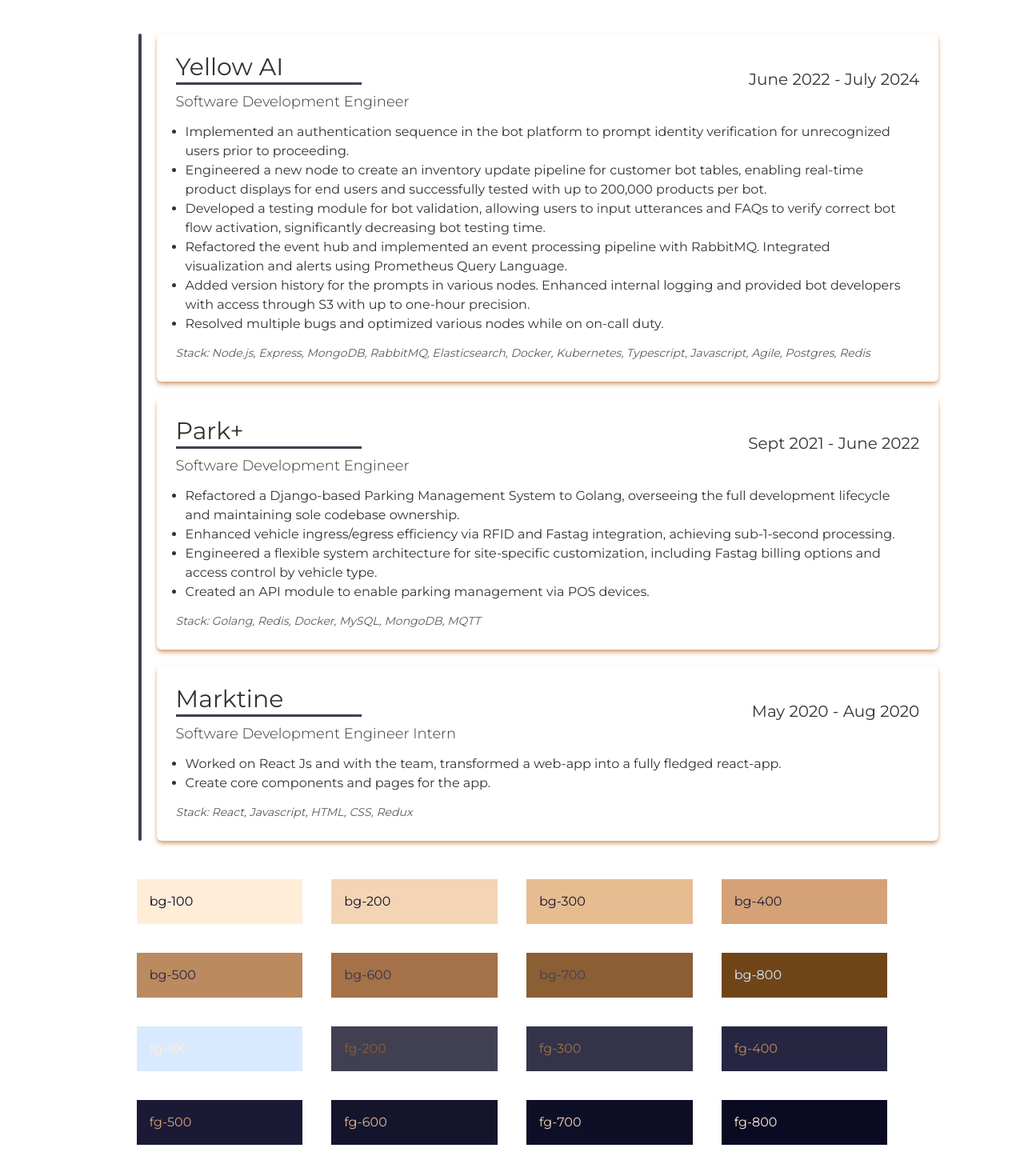
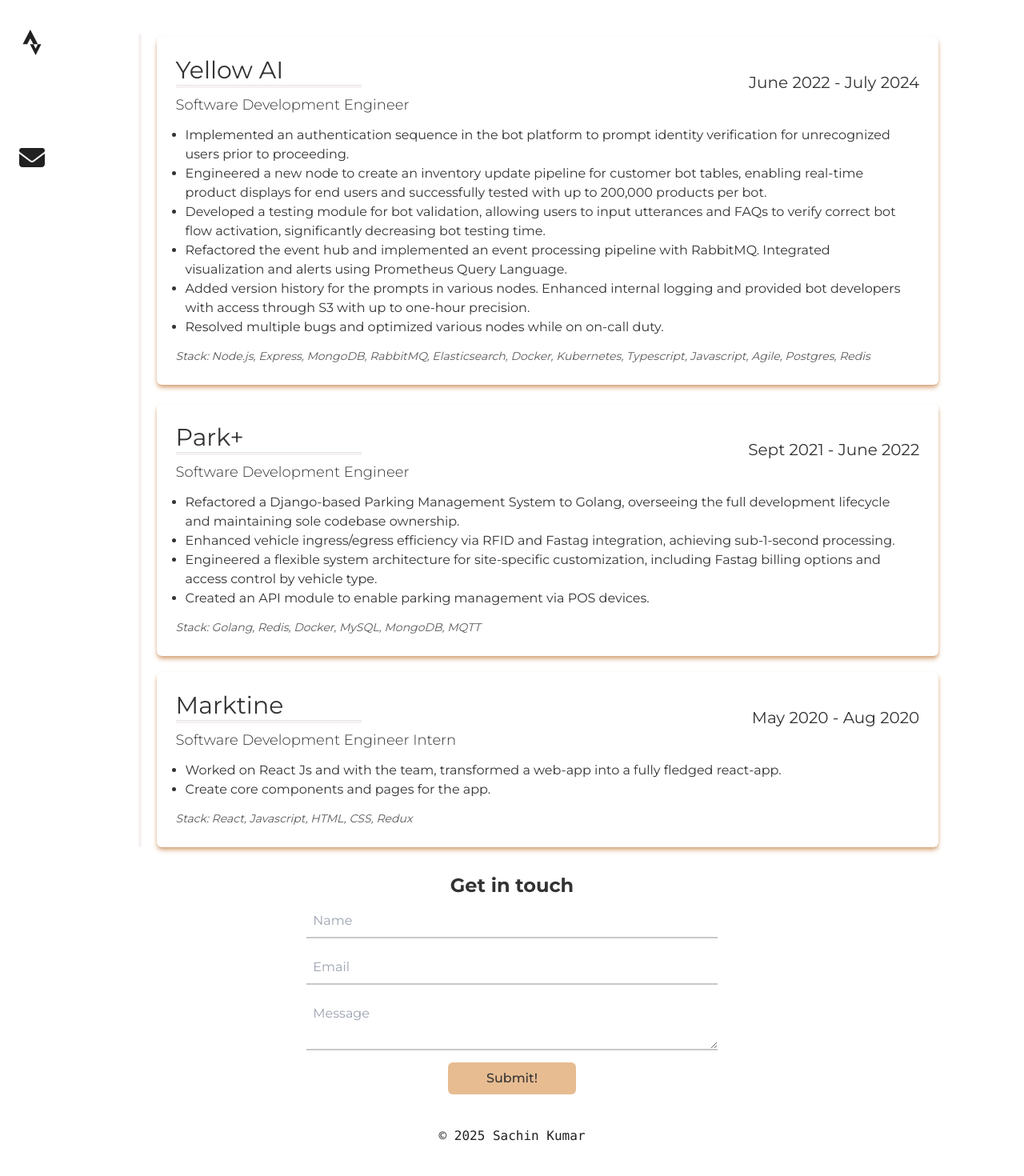
Before and after one commit to notreallystatic/notreallystatic, a Next.js app: page / in a window 1280 px wide. Shown: the part 514-1984 px from the top of the page at 80% size. After the commit the page ends 1954 px from the top, so only its background shows below. Built offline with nearby package versions, Linux system fonts and the light colour scheme.

Commit message:
impr: add footer, contact form & other minor changes

```diff
--- a/app/globals.css
+++ b/app/globals.css
@@ -24,14 +24,14 @@
 	--background-800: #a9a97d; */
 
 	--foreground: #333333;
-	--foreground-100: #d8eaff;
-	--foreground-200: #404052;
-	--foreground-300: #33334a;
-	--foreground-400: #262642;
-	--foreground-500: #1a1a36;
-	--foreground-600: #14142d;
-	--foreground-700: #0e0e26;
-	--foreground-800: #0a0a23;
+	--foreground-100: #ffffff;
+	--foreground-200: #f7f2f2;
+	--foreground-300: #c8c8c8;
+	--foreground-400: #9b9b9b;
+	--foreground-500: #6e6e6e;
+	--foreground-600: #434343;
+	--foreground-700: #212121;
+	--foreground-800: #000000;
 }
 
 @media (prefers-color-scheme: dark) {
@@ -55,7 +55,7 @@
 }
 
 .debug {
-	border: 0px solid red;
+	border: 2px solid red;
 }
 
 .nav-btn {
--- a/app/layout.tsx
+++ b/app/layout.tsx
@@ -31,9 +31,7 @@
 			<body>
 				<main className={montserrat.className}>
 					<Navbar />
-					<div className="w-11/12 md:w-10/12 debug m-auto mt-20">
-						{children}
-					</div>
+					<div className="w-11/12 md:w-10/12 m-auto mt-20">{children}</div>
 				</main>
 			</body>
 		</html>
--- a/app/page.tsx
+++ b/app/page.tsx
@@ -1,19 +1,21 @@
 import { WorkHistory } from "@/components/workHistory";
+import Contact from "@/components/contact";
+import Footer from "@/components/footer";
 
 export default function Home() {
 	return (
 		<>
-			<div className="grid grid-cols-12 debug">
-				<div className="debug col-span-12">
+			<div className="grid grid-cols-12">
+				<div className="col-span-12">
 					<div className="grid grid-cols-12 my-0 md:my-20">
-						<div className="col-span-12 md:col-span-6 debug p-1 md:p-6 text-8xl text-center my-auto">
+						<div className="col-span-12 md:col-span-6 p-1 md:p-6 text-8xl text-center my-auto">
 							<p>Sachin</p>
 							<p>Kumar</p>
 							{/* <span className="text-8xl w-[100]">Sachin</span>
 							<br />
 							<span className="text-8xl">Kumar</span> */}
 						</div>
-						<div className="col-span-12 md:col-span-6 debug p-6 font-medium leading-6 text-justify">
+						<div className="col-span-12 md:col-span-6 p-6 font-medium leading-6 text-justify">
 							<p className="m-1">👋 Hi,</p>
 							<p className="m-2">
 								{" "}
@@ -33,61 +35,31 @@
 					</div>
 				</div>
 				<WorkHistory />
-				<div className="debug col-span-12">
+				<Contact />
+				{/* <div className="col-span-12">
 					<div className="px-4">
 						<div className="grid grid-cols-12 bg-white m-5 gap-5 p-5">
-							<div className="bg-background-100 col-span-3 m-2 p-4 text-foreground-800">
-								bg-100
-							</div>
-							<div className="bg-background-200 col-span-3 m-2 p-4 text-foreground-700">
-								bg-200
-							</div>
-							<div className="bg-background-300 col-span-3 m-2 p-4 text-foreground-600">
-								bg-300
-							</div>
-							<div className="bg-background-400 col-span-3 m-2 p-4 text-foreground-500">
-								bg-400
-							</div>
-							<div className="bg-background-500 col-span-3 m-2 p-4 text-foreground-400">
-								bg-500
-							</div>
-							<div className="bg-background-600 col-span-3 m-2 p-4 text-foreground-300">
-								bg-600
-							</div>
-							<div className="bg-background-700 col-span-3 m-2 p-4 text-foreground-200">
-								bg-700
-							</div>
-							<div className="bg-background-800 col-span-3 m-2 p-4 text-foreground-100">
-								bg-800
-							</div>
-							<div className="bg-foreground-100 col-span-3 m-2 p-4 text-background-100">
-								fg-100
-							</div>
-							<div className="bg-foreground-200 col-span-3 m-2 p-4 text-background-700">
-								fg-200
-							</div>
-							<div className="bg-foreground-300 col-span-3 m-2 p-4 text-background-600">
-								fg-300
-							</div>
-							<div className="bg-foreground-400 col-span-3 m-2 p-4 text-background-500">
-								fg-400
-							</div>
-							<div className="bg-foreground-500 col-span-3 m-2 p-4 text-background-400">
-								fg-500
-							</div>
-							<div className="bg-foreground-600 col-span-3 m-2 p-4 text-background-300">
-								fg-600
-							</div>
-							<div className="bg-foreground-700 col-span-3 m-2 p-4 text-background-200">
-								fg-700
-							</div>
-							<div className="bg-foreground-800 col-span-3 m-2 p-4 text-background-100">
-								fg-800
-							</div>
+							<div className="bg-background-100 col-span-3 m-2 p-4">bg-100</div>
+							<div className="bg-background-200 col-span-3 m-2 p-4">bg-200</div>
+							<div className="bg-background-300 col-span-3 m-2 p-4">bg-300</div>
+							<div className="bg-background-400 col-span-3 m-2 p-4">bg-400</div>
+							<div className="bg-background-500 col-span-3 m-2 p-4">bg-500</div>
+							<div className="bg-background-600 col-span-3 m-2 p-4">bg-600</div>
+							<div className="bg-background-700 col-span-3 m-2 p-4">bg-700</div>
+							<div className="bg-background-800 col-span-3 m-2 p-4">bg-800</div>
+							<div className="bg-foreground-100 col-span-3 m-2 p-4">fg-100</div>
+							<div className="bg-foreground-200 col-span-3 m-2 p-4">fg-200</div>
+							<div className="bg-foreground-300 col-span-3 m-2 p-4">fg-300</div>
+							<div className="bg-foreground-400 col-span-3 m-2 p-4">fg-400</div>
+							<div className="bg-foreground-500 col-span-3 m-2 p-4">fg-500</div>
+							<div className="bg-foreground-600 col-span-3 m-2 p-4">fg-600</div>
+							<div className="bg-foreground-700 col-span-3 m-2 p-4">fg-700</div>
+							<div className="bg-foreground-800 col-span-3 m-2 p-4">fg-800</div>
 						</div>
 					</div>
-				</div>
+				</div> */}
 			</div>
+			<Footer />
 		</>
 	);
 }
--- /dev/null
+++ b/src/components/contact.tsx
@@ -0,0 +1,38 @@
+export default function Contact() {
+	return (
+		<div id="contact" className="col-span-12 scroll-offset my-3 p-5 ">
+			<h1 className="text-2xl font-bold text-center">Get in touch</h1>
+			<div className="w-full md:w-1/2 mx-auto">
+				<form
+					action="https://formspree.io/f/xeoopppj"
+					method="POST"
+					className="text-center"
+				>
+					<input
+						type="text"
+						placeholder="Name"
+						name="name"
+						className="border-b-2 transition-colors ease-in duration-150 border-foreground-300 focus:border-foreground-500 outline-none w-full p-2 my-2"
+					/>
+					<input
+						type="email"
+						placeholder="Email"
+						name="email"
+						className="border-b-2 transition-colors ease-in duration-150 border-foreground-300 focus:border-foreground-500 outline-none w-full p-2 my-2"
+					/>
+					<textarea
+						placeholder="Message"
+						name="message"
+						className="border-b-2 transition-colors ease-in duration-150 border-foreground-300 focus:border-foreground-500 outline-none w-full p-2 my-2"
+					/>
+					<button
+						type="submit"
+						className="bg-background-300 hover:bg-background-200 active:scale-95 font-medium rounded-md p-2 w-40"
+					>
+						Submit!
+					</button>
+				</form>
+			</div>
+		</div>
+	);
+}
--- /dev/null
+++ b/src/components/footer.tsx
@@ -0,0 +1,32 @@
+import { socialMediaHandles } from "@/constants";
+
+const EMAIL = "sachin.arbeit@gmail.com";
+
+export default function Footer() {
+	return (
+		<footer className="w-full">
+			<div className="flex flex-row md:flex-col items-center justify-around static md:fixed md:top-16 left-0 md:h-[90vh] z-0 md:z-10">
+				{socialMediaHandles.map((socialMedia) => (
+					<a
+						key={socialMedia.name}
+						href={socialMedia.url}
+						target="_blank"
+						rel="noreferrer"
+						className="text-foreground-700 hover:cursor-pointer hover:text-background-400 p-2 mx-4 inline-block"
+					>
+						<i className={`fab ${socialMedia.icon} fa-2x`} />
+					</a>
+				))}
+				<a
+					href={`mailto:` + EMAIL + `?subject=Hello!`}
+					className="text-foreground-700 hover:cursor-pointer hover:text-background-400 p-2 inline-block"
+				>
+					<i className="fas fa-envelope fa-2x" />
+				</a>
+			</div>
+			<div className="text-center font-mono font-thin text-foreground-700 p-2 ">
+				<p>© 2025 Sachin Kumar</p>
+			</div>
+		</footer>
+	);
+}
--- a/src/components/navbar.tsx
+++ b/src/components/navbar.tsx
@@ -53,7 +53,7 @@
 						<Link href="/blogs" className="nav-btn block md:inline-block">
 							Blogs
 						</Link>
-						<Link href="/contact" className="nav-btn block md:inline-block">
+						<Link href="/#contact" className="nav-btn block md:inline-block">
 							Get in touch!
 						</Link>
 					</div>
@@ -65,13 +65,13 @@
 						<Link href="/about" className="nav-btn">
 							About me
 						</Link>
-						<Link href="/work" className="nav-btn">
+						<Link href="/#work" className="nav-btn">
 							My work timeline
 						</Link>
 						<Link href="/blogs" className="nav-btn">
 							Blogs
 						</Link>
-						<Link href="/contact" className="nav-btn">
+						<Link href="/#contact" className="nav-btn">
 							Contact me
 						</Link>
 					</div>
--- a/src/components/workCard.tsx
+++ b/src/components/workCard.tsx
@@ -2,7 +2,7 @@
 
 export function WorkCard({ jobObject }: { jobObject: Work }) {
 	return (
-		<div className="debug box-border shadow-md shadow-background-400 hover:shadow-background-600 rounded-md p-6">
+		<div className="box-border shadow-md shadow-background-400 hover:shadow-background-600 rounded-md my-1 p-6">
 			<p>
 				<span className="text-left w-2/4 inline-block text-3xl">
 					<a href={jobObject.url}>{jobObject.company}</a>
@@ -18,6 +18,7 @@
 					{jobObject.role}
 				</span>
 			</p>
+			{/* TODO: Add icons for the tech-stack */}
 			<ul className="list-disc p-3">
 				{jobObject.description.map((desc, index) => (
 					<li key={index}>{desc}</li>
--- a/src/components/workHistory.tsx
+++ b/src/components/workHistory.tsx
@@ -3,12 +3,12 @@
 
 export function WorkHistory() {
 	return (
-		<div id="work" className="debug col-span-12 scroll-offset">
+		<div id="work" className="col-span-12 scroll-offset">
 			<div className="grid grid-cols-12">
-				<div className="debug col-span-1">
+				<div className="col-span-1">
 					<div className="w-1 rounded-md bg-foreground-200 h-full md:left-3/4 relative"></div>
 				</div>
-				<div className="debug col-span-11 grid grid-flow-row space-y-5">
+				<div className="col-span-11 grid grid-flow-row space-y-5">
 					{workHistoryInfoList.map((jobObject, index) => (
 						<WorkCard jobObject={jobObject} key={index} />
 					))}
--- a/src/constants/index.ts
+++ b/src/constants/index.ts
@@ -1,4 +1,4 @@
-import { Work } from "../types";
+import { Work, SocialMedia } from "@/types";
 
 export const workHistoryInfoList: Array<Work> = [
 	{
@@ -54,3 +54,26 @@
 		skills: ["React", "Javascript", "HTML", "CSS", "Redux"],
 	},
 ];
+
+export const socialMediaHandles: Array<SocialMedia> = [
+	{
+		name: "LinkedIn",
+		url: "https://www.linkedin.com/in/notreallystatic/",
+		icon: "fa-brands fa-linkedin",
+	},
+	{
+		name: "Github",
+		url: "https://github.com/notreallystatic",
+		icon: "fa-brands fa-github",
+	},
+	{
+		name: "Twitter",
+		url: "https://twitter.com/notreallystatic",
+		icon: "fa-brands fa-twitter",
+	},
+	{
+		name: "Strava",
+		url: "https://www.strava.com/athletes/notreallystatic",
+		icon: "fa-brands fa-strava",
+	},
+];
--- a/src/types/index.ts
+++ b/src/types/index.ts
@@ -6,3 +6,9 @@
 	description: string[];
 	skills: string[];
 };
+
+export type SocialMedia = {
+	name: string;
+	url: string;
+	icon: string;
+};
```
